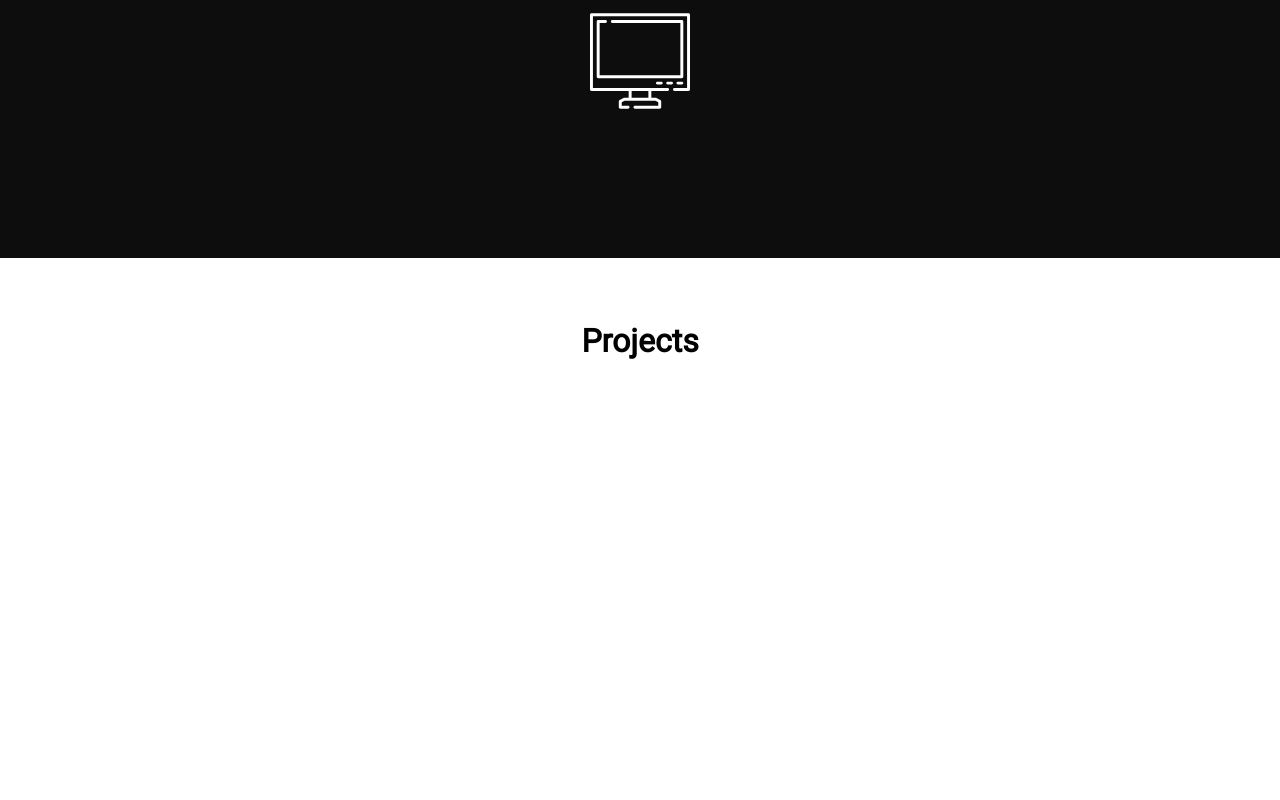
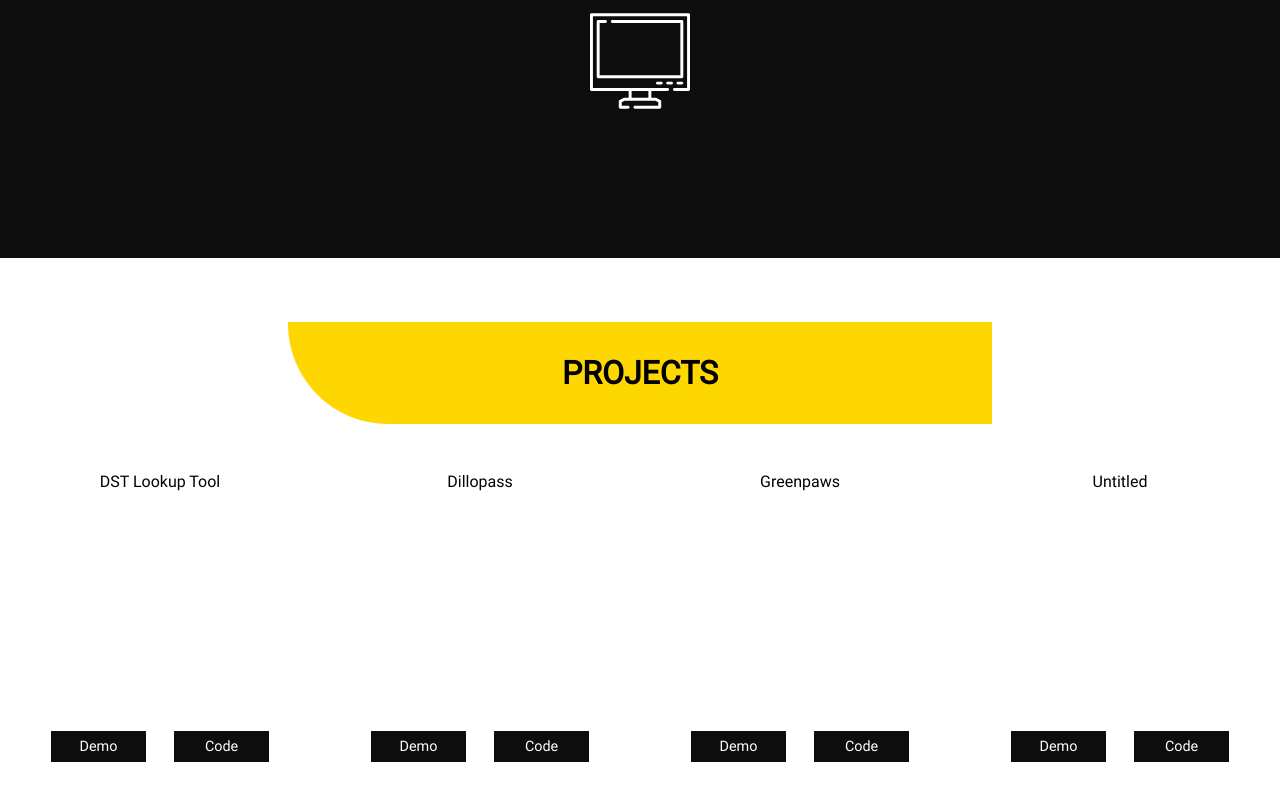
Before and after one commit to liamortiz/portfolio, a React (Create React App) app: page / in a window 1280 px wide. Shown: the part 222-1022 px from the top of the page. Before the commit the page ends 800 px from the top, so only its background shows below. Built offline with nearby package versions, Linux system fonts and the light colour scheme.

Commit message:
Added sample projects

```diff
--- a/src/App.scss
+++ b/src/App.scss
@@ -8,8 +8,9 @@ a {
   font-family: "roboto";
   src : url("./fonts/Roboto-Regular.ttf")
 }
+$font-sizes : ("regular" : 100%, "medium" : 150%, "large" : 200%);
 
-$font-sizes : ("regular" : 100%, "medium" : 150%, "large" : 200%);
+$main-color: #0d0d0d;
 
 h1, h2, h3, h4, h5, h6 {
   font-family: 'roboto', 'Helvetica';
@@ -48,7 +49,7 @@ nav {
 }
 // Main Header
 header {
-  background: #0d0d0d;
+  background: $main-color;
   color: white;
   text-align: center;
   font-family: 'roboto';
@@ -77,7 +78,49 @@ header {
 #project-section {
   text-align: center;
   h2 {
+    text-transform: uppercase;
+    width: 50%;
+    margin: auto;
     margin-top: 2em;
+    padding: 1em;
+    background: gold;
+    border-bottom-left-radius: 100px;
     font-size: map-get($font-sizes, "large");
   }
+  .project-container {
+    display: flex;
+    justify-content: center;
+    flex-direction: row;
+    flex-wrap: wrap;
+    margin: 2em auto;
+
+    .project-img {
+      width: 100%;
+      height: 240px;
+    }
+    h4 {
+      font-weight: lighter;
+      padding-top: 1em;
+    }
+
+    a {
+      font-family: 'roboto';
+      font-size: 90%;
+      display: inline-block;
+      color: white;
+      background: $main-color;
+      width: 5rem;
+      padding: .5em;
+      margin: 0 1em 0 1em;
+      transition: all .2s;
+      &:hover {
+        background: gold;
+        color: black;
+      }
+    }
+    .project-box {
+      width: 20rem;
+      height: 20rem;
+    }
+  }
 }
--- a/src/components/Projects.tsx
+++ b/src/components/Projects.tsx
@@ -1,10 +1,43 @@
 import React, { Component } from 'react';
+
+// TODO: Include a short description of the project
+// TODO: Include used languages and tools
+// TODO: Add gif as sample images
+// TODO: Improve button effects
+// TODO: Find better color palete
 
 class Project extends Component {
   render() {
     return (
       <div id = "project-section">
         <h2>Projects</h2>
+
+        <div className = "project-container">
+          <div className = "project-box">
+            <h4>DST Lookup Tool</h4>
+            <div className = "project-img"></div>
+            <a href = "" target = "_bank">Demo</a>
+            <a href = "" target = "_blank">Code</a>
+          </div>
+          <div className = "project-box">
+            <h4>Dillopass</h4>
+            <div className = "project-img"></div>
+            <a href = "" target = "_bank">Demo</a>
+            <a href = "" target = "_blank">Code</a>
+          </div>
+          <div className = "project-box">
+            <h4>Greenpaws</h4>
+            <div className = "project-img"></div>
+            <a href = "" target = "_bank">Demo</a>
+            <a href = "" target = "_blank">Code</a>
+          </div>
+          <div className = "project-box">
+            <h4>Untitled</h4>
+            <div className = "project-img"></div>
+            <a href = "" target = "_bank">Demo</a>
+            <a href = "" target = "_blank">Code</a>
+          </div>
+        </div>
       </div>
     )
   }
```
